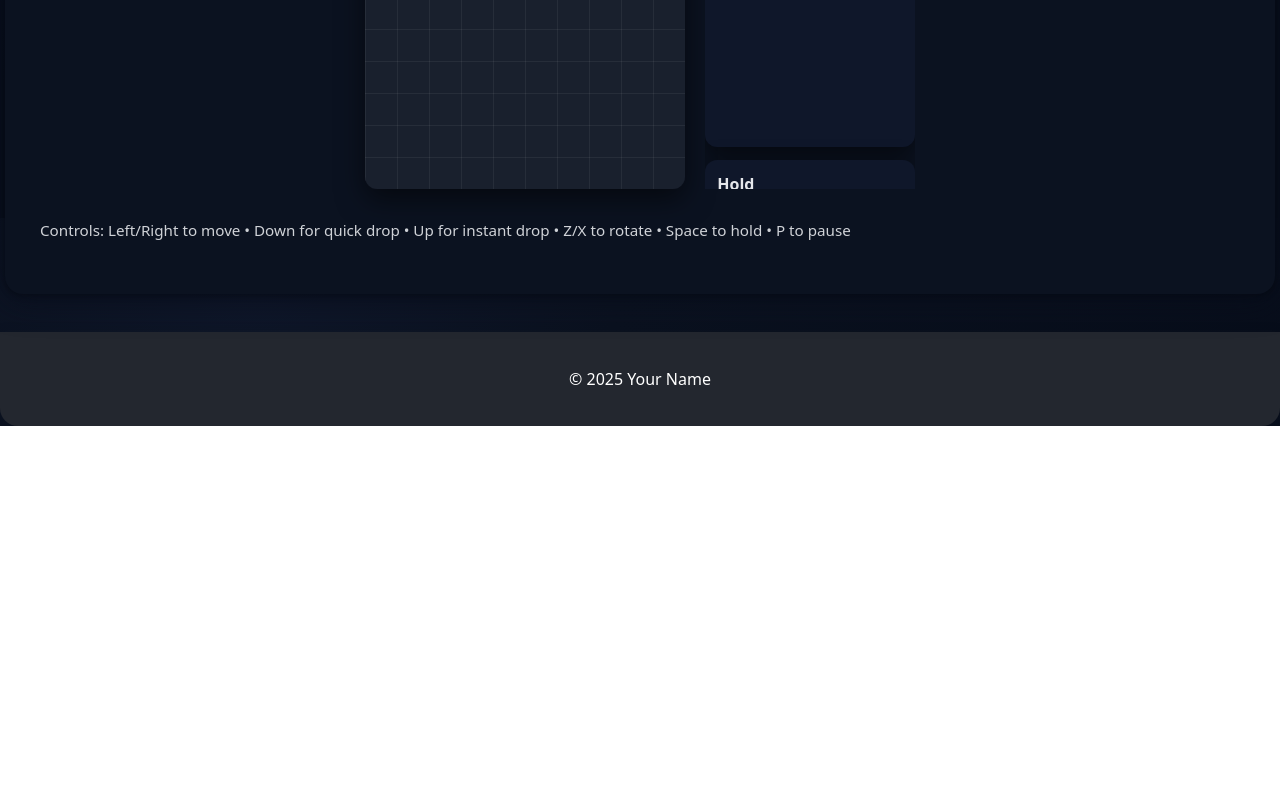
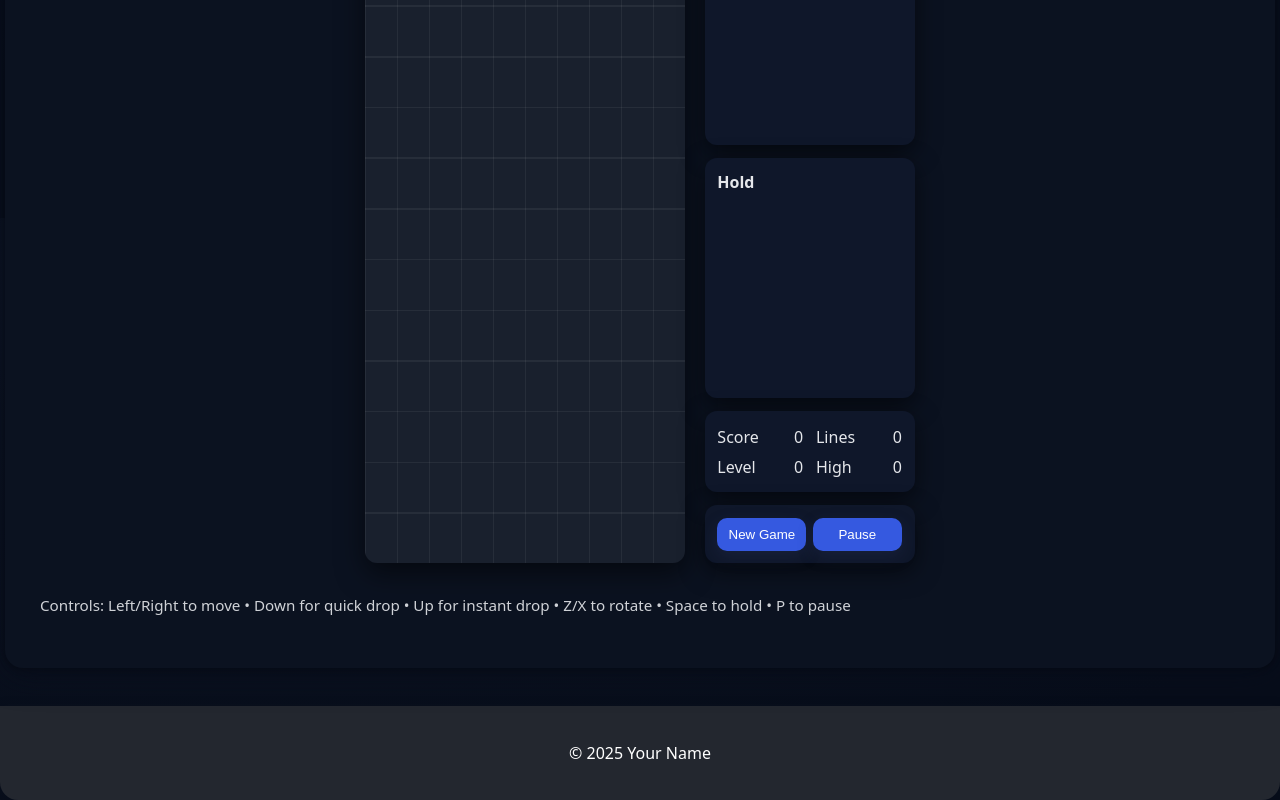
Before and after one commit to CosineAI/tetris-clone, a plain HTML site: page index.html in a window 1280 px wide. Shown: the part 582-1382 px from the top of the page. Before the commit the page ends 1008 px from the top, so only its background shows below. Drawn offline with Linux system fonts and the light colour scheme.

Commit message:
feat: adjust panel sizes and overflow settings for better layout and display in game UI
Co-authored-by: Genie <genie@cosine.sh>

```diff
--- a/assets/script.js
+++ b/assets/script.js
@@ -23,6 +23,13 @@
   ctx.imageSmoothingEnabled = false;
   nextCtx.imageSmoothingEnabled = false;
   holdCtx.imageSmoothingEnabled = false;
+
+  // Panels
+  const sidebarEl = document.querySelector(".sidebar");
+  const statsPanelEl = document.querySelector(".panel.stats");
+  const buttonsPanelEl = document.querySelector(".panel.buttons");
+  const nextPanelEl = nextEl.parentElement;
+  const holdPanelEl = holdEl.parentElement;
 
   // Game constants
   const COLS = 10;
@@ -650,43 +657,75 @@
     // Target about 80% of viewport height for the board
     const desiredBoardHeight = Math.floor(window.innerHeight * 0.80);
     const newBlock = Math.floor(desiredBoardHeight / ROWS);
-    BLOCK = Math.max(24, Math.min(48, newBlock));
+    BLOCK = Math.max(20, Math.min(48, newBlock));
 
     // Set board canvas size
     boardEl.width = COLS * BLOCK;
     boardEl.height = ROWS * BLOCK;
 
-    // Side panels scale with board size (slightly smaller than board tiles)
-    nextCell = Math.max(14, Math.floor(BLOCK * 0.66));
-    holdCell = Math.max(14, Math.floor(BLOCK * 0.72));
+    // Initial guesses for mini-cells
+    nextCell = Math.max(12, Math.floor(BLOCK * 0.64));
+    holdCell = Math.max(12, Math.floor(BLOCK * 0.70));
 
-    // Decide how many Next items fit alongside Hold, Stats, and Buttons
-    const holdSize = holdCell * 4 + 16; // square canvas size
-    const nextHeightFor = (n) => n * (nextCell * 4 + 12) + 6;
+    // Measure static parts of the sidebar
+    const gapPx = sidebarEl ? parseFloat(getComputedStyle(sidebarEl).gap) || 0 : 0;
+    const statsH = statsPanelEl ? statsPanelEl.offsetHeight : 0;
+    const buttonsH = buttonsPanelEl ? buttonsPanelEl.offsetHeight : 0;
+
+    // Overheads (panel padding + h2 heights etc.) computed as total minus canvas
+    const overheadNext = nextPanelEl ? (nextPanelEl.offsetHeight - nextEl.offsetHeight) : 0;
+    const overheadHold = holdPanelEl ? (holdPanelEl.offsetHeight - holdEl.offsetHeight) : 0;
+
+    // Available height budget for the two canvases combined
+    const gapsCount = 3; // between 4 panels in the sidebar
+    const availableForCanvases = Math.max(
+      0,
+      boardEl.height - statsH - buttonsH - overheadNext - overheadHold - gapsCount * gapPx
+    );
+
+    // Start with up to 5 next items and adjust to fit
     let items = 5;
+    const minItems = 3;
 
-    // Rough allowance for other panels and spacing
-    const otherAllowance = 200; // stats + buttons + panel gaps
-    let availableForNext = boardEl.height - holdSize - otherAllowance;
+    const nextHeightFor = (n, cell) => n * (cell * 4 + 12) + 6;
+    const holdSizeFor = (cell) => cell * 4 + 16;
 
-    while (items > 3 && nextHeightFor(items) > availableForNext) {
+    let nextH = nextHeightFor(items, nextCell);
+    let holdH = holdSizeFor(holdCell);
+
+    // Reduce items first if needed
+    while (items > minItems && nextH + holdH > availableForCanvases) {
       items--;
+      nextH = nextHeightFor(items, nextCell);
     }
+
+    // If still doesn't fit, scale down mini-cell sizes proportionally
+    if (nextH + holdH > availableForCanvases && availableForCanvases > 0) {
+      const scale = Math.max(0.5, Math.min(1, availableForCanvases / (nextH + holdH)));
+      nextCell = Math.max(10, Math.floor(nextCell * scale));
+      holdCell = Math.max(10, Math.floor(holdCell * scale));
+      nextH = nextHeightFor(items, nextCell);
+      holdH = holdSizeFor(holdCell);
+    }
+
+    // Ensure not exceeding available height
+    if (nextH + holdH > availableForCanvases) {
+      // Final clamp: reduce next items to min and shrink a bit more
+      items = minItems;
+      nextCell = Math.max(10, Math.floor(nextCell * 0.92));
+      holdCell = Math.max(10, Math.floor(holdCell * 0.92));
+      nextH = nextHeightFor(items, nextCell);
+      holdH = holdSizeFor(holdCell);
+    }
+
     nextItemsToShow = items;
 
-    // Next preview canvas width is tight around a 4x4 mini grid
+    // Set canvases to computed sizes
     nextEl.width = nextCell * 4 + 16;
-    nextEl.height = nextHeightFor(items);
+    nextEl.height = nextH;
 
-    // Hold canvas as a compact square
-    holdEl.width = holdSize;
-    holdEl.height = holdSize;
-
-    // Constrain sidebar height to board height
-    const sidebar = document.querySelector(".sidebar");
-    if (sidebar) {
-      sidebar.style.maxHeight = boardEl.height + "px";
-    }
+    holdEl.width = holdH;
+    holdEl.height = holdH;
 
     // Redraw with new sizes
     drawBoard();
--- a/assets/style.css
+++ b/assets/style.css
@@ -38,7 +38,7 @@ main {
   justify-content: center;
   min-height: 82vh;
   position: relative;
-  overflow-y: auto;
+  overflow: visible; /* avoid internal scrollbars */
 }
 
 footer {
@@ -117,7 +117,7 @@ canvas#board {
   flex-direction: column;
   gap: 0.8rem;
   min-width: 180px;
-  overflow: auto;
+  overflow: visible; /* no inner scrollbars */
 }
 
 .panel {
```
